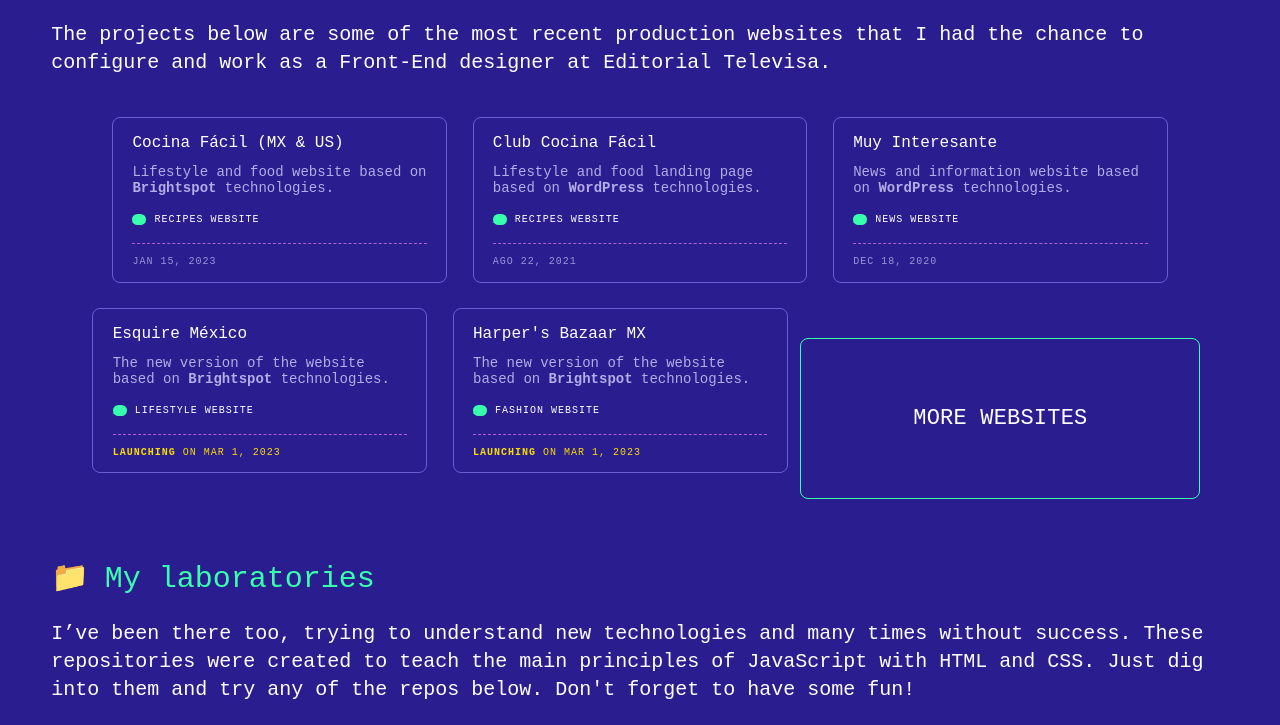
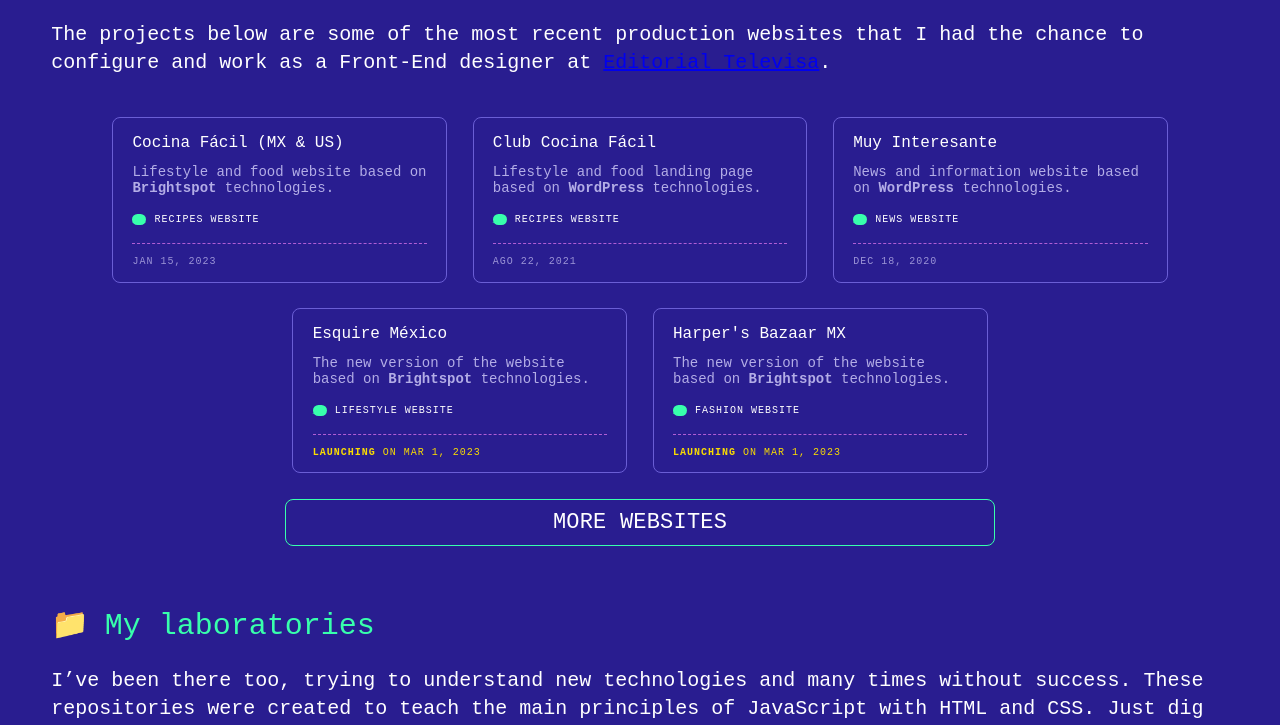
Before and after one commit to ca2los/portfolio, a plain HTML site: page index.html in a window 1280 px wide. Shown: the part 698-1423 px from the top of the page. Drawn offline with Linux system fonts and the light colour scheme.

Commit message:
Update in HTML and CSS

```diff
--- a/css/styles.less
+++ b/css/styles.less
@@ -175,6 +175,10 @@
                     margin: 30px 0 0;
                     padding: 10px;
                     text-transform: uppercase;
+                    &.wide {
+                        max-width: 710px;
+                        margin: 0;
+                    }
                     &:hover {
                         background: var(--green);
                         color: var(--bg_main);
--- a/index.html
+++ b/index.html
@@ -50,7 +50,9 @@
             <section class="repositories">
                 <h2 class="title">Televisa</h2>
                 <p class="description">
-                    The projects below are some of the most recent production websites that I had the chance to configure and work as a Front-End designer at Editorial Televisa.
+                    The projects below are some of the most recent production websites that
+                    I had the chance to configure and work as a Front-End designer at
+                    <a href="https://www.editorialtelevisa.com.mx/" target="_blank">Editorial Televisa</a>.
                 </p>
                 <section class="box wide">
                     <a href="https://www.cocinafacil.com.mx/" target="_blank">
@@ -92,7 +94,7 @@
                         <h4 class="date soon"><strong>Launching</strong> on Mar 1, 2023</h4>
                     </a>
                 </section>
-                <button type="reset" onclick="window.open('https://www.editorialtelevisa.com.mx/')">More Websites</button>
+                <button class="wide" type="reset" onclick="window.open('https://www.editorialtelevisa.com.mx/')">More Websites</button>
             </section>
 
             <!-- My Laboratories -->
```
Also changed, not shown: css/styles.css, css/styles.min.css, 1 other file.
